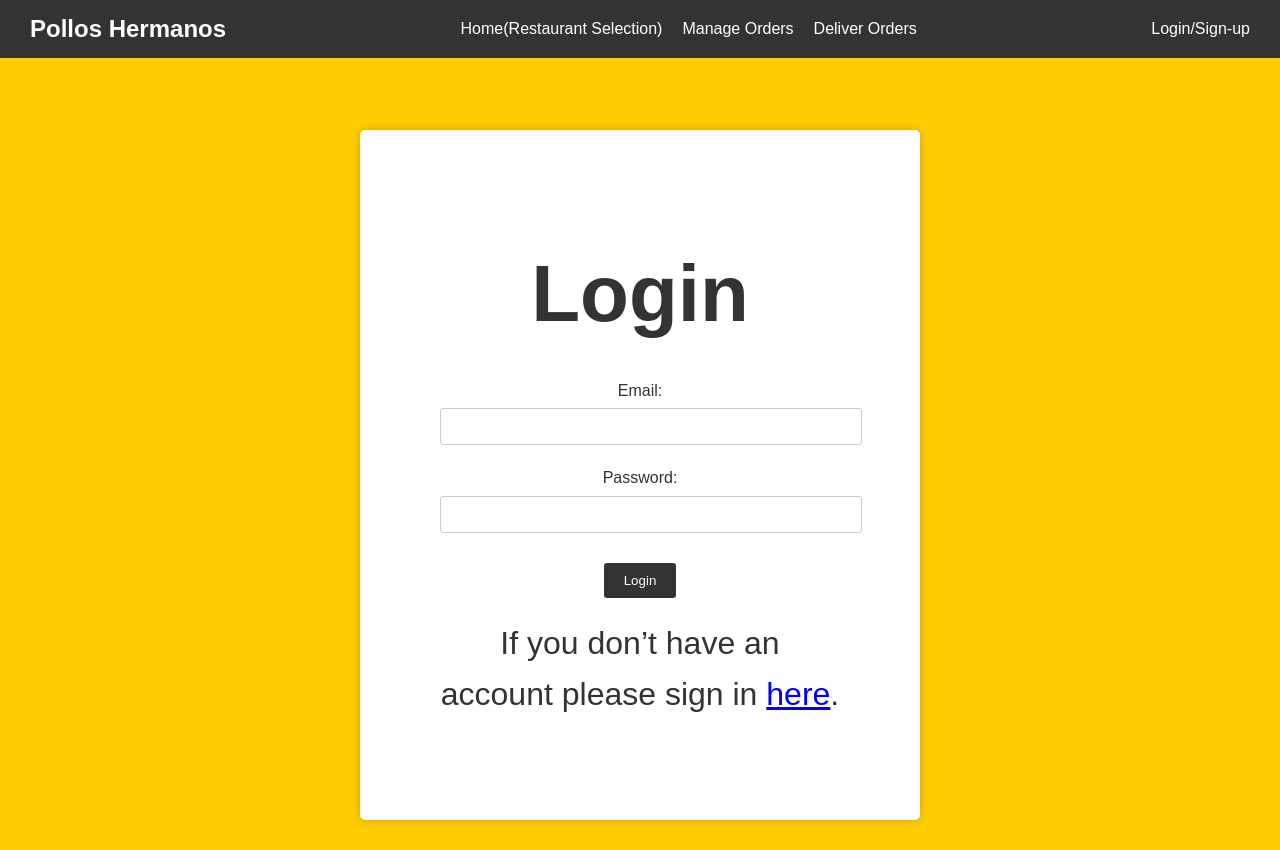
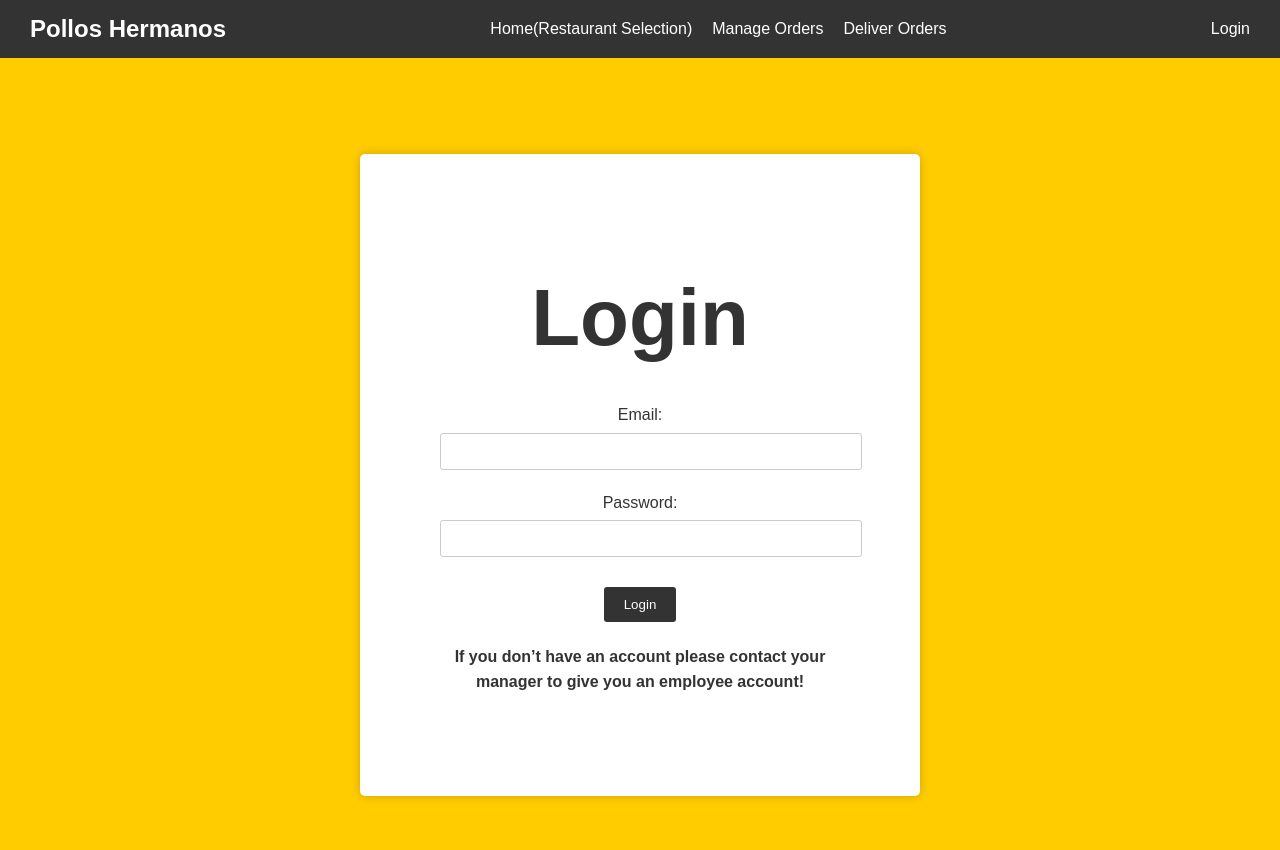
Before and after one commit to tqs-polloshermanos/PollosHermanos-Frontend, a React (Create React App) app in the folder Frontend/employees/: page /login in a window 1280 px wide. Built offline with nearby package versions, Linux system fonts and the light colour scheme.

Commit message:
update to not allow signup as an employee

```diff
--- a/Frontend/employees/src/App.js
+++ b/Frontend/employees/src/App.js
@@ -3,7 +3,6 @@
 import NavbarComponent from './Components/NavbarComponent';
 import Home from './Components/Home';
 import Login from './Components/Login';
-import SignIn from './Components/SignIn';
 import Logout from './Components/Logout';
 import HomeAfterLogin from './Components/HomeAfterLogin';
 import ManageOrders from './Components/ManageOrders';
@@ -20,7 +19,6 @@
           <Switch>
             <Route exact path="/" component={Home} /> {/* Define route for Home component */}
             <Route path="/login" component={Login} /> {/* Define route for Login component */}
-            <Route path="/signin" component={SignIn} /> {/* Define route for SignIn component */}
             <Route path="/logout" component={Logout} /> {/* Define route for Logout component */}
             <Route path="/homeAfterLogin" component={HomeAfterLogin} /> {/* Define route for HomeAfterLogin component */}
             <Route path="/manageOrders" component={ManageOrders} /> {/* Define route for ManageOrders component */}
--- a/Frontend/employees/src/Components/Login.js
+++ b/Frontend/employees/src/Components/Login.js
@@ -84,7 +84,7 @@
         </div>
         <button type="submit" className="login-btn">Login</button>
 
-        <p>If you don’t have an account please sign in <a href="/signin">here</a>.</p> {/* Link to the sign-in component */}
+        <h4>If you don’t have an account please contact your manager to give you an employee account! </h4>
       </form>
     </div>
   );
--- a/Frontend/employees/src/Components/NavbarComponent.js
+++ b/Frontend/employees/src/Components/NavbarComponent.js
@@ -25,7 +25,7 @@
               <a href="/logout" className="nav-link" onClick={logout}>Logout</a>
             </>
           ): (
-            <a href="/login" className="nav-link">Login/Sign-up</a>
+            <a href="/login" className="nav-link">Login</a>
             )}
         </ul>
       </div>
```
